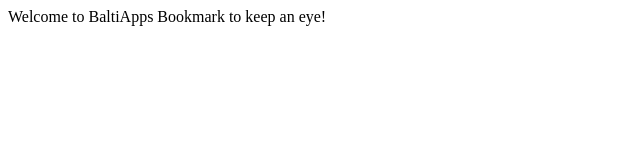
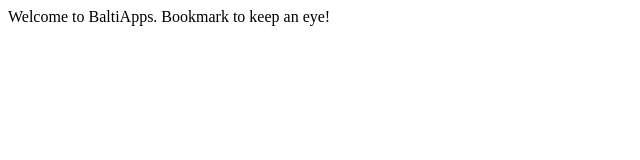
Before and after one commit to SayantanRC/baltiapps, a plain HTML site: page index.html in a window 1280 px wide. Shown: the full height of the page, 0-640 px from the left. Drawn offline with Linux system fonts and the light colour scheme.

Commit message:
Update index.html

```diff
--- a/index.html
+++ b/index.html
@@ -1,7 +1,7 @@
 <!DOCTYPE HTML>
 <html>
 <body>
-Welcome to BaltiApps
+Welcome to BaltiApps.
 Bookmark to keep an eye!
 </body>
 </html>
```
